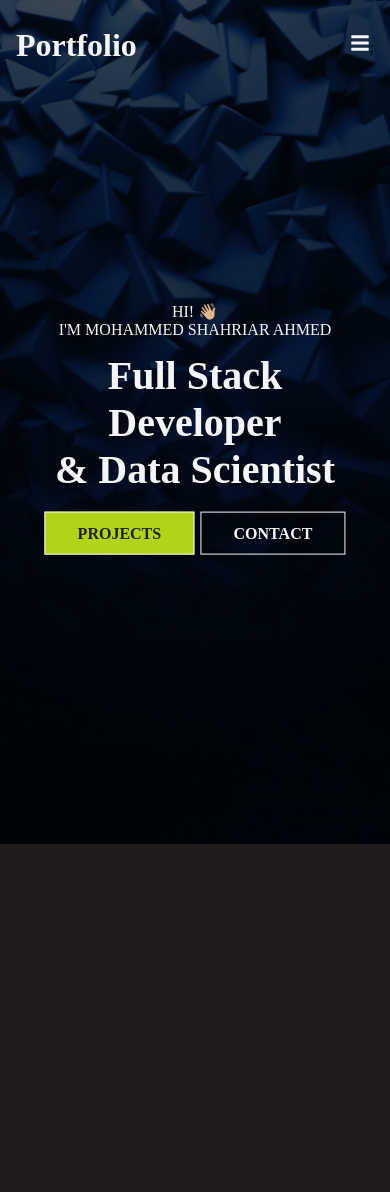
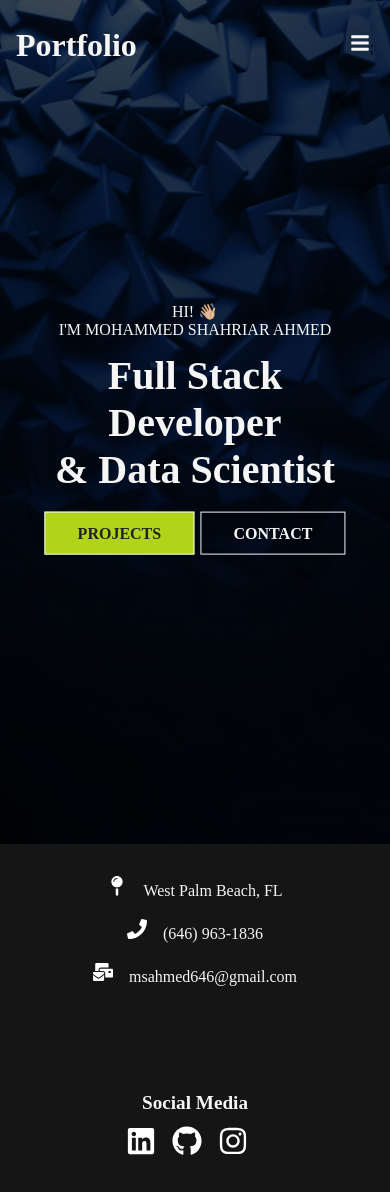
Before and after one commit to msahmed646/react-portfolio-website, a React (Create React App) app: page / in a window 390 px wide. Before the commit the page ends 848 px from the top, so only its background shows below. Built offline with nearby package versions, Linux system fonts and the light colour scheme; a web font is replaced by a local one.

Commit message:
Responsive Footer

```diff
--- /dev/null
+++ b/src/components/Footer.js
@@ -0,0 +1,52 @@
+import React from 'react';
+import "./FooterStyles.css";
+import { FaGithub, FaInstagram, FaLinkedin, FaMailBulk, FaMapPin, FaPhone } from 'react-icons/fa';
+
+const Footer = () => {
+  return (
+    <div className='footer'>
+        <div className='footer-container'>
+            <div className='left'>
+                <div className='location'>
+                    <FaMapPin size={20} style={{ color: '#fff', marginRight: "1rem" }}
+                    />
+                    <div>
+                        <p>West Palm Beach, FL</p>
+                    </div>
+                </div>
+
+                <div className='phone'>
+                    <FaPhone size={20} style={{ color: '#fff', marginRight: "1rem" }}
+                    />
+                    <div>
+                        <p>(646) 963-1836</p>
+                    </div>
+                </div>
+
+                <div className='email'>
+                    <FaMailBulk size={20} style={{ color: '#fff', marginRight: "1rem" }}
+                    />
+                    <div>
+                        <p>msahmed646@gmail.com</p>
+                    </div>
+                </div>
+            </div>
+
+            <div className='right'>
+                <div className='social'>
+                    <h4>Social Media</h4>
+                    <FaLinkedin size={30} style={{ color: '#fff', marginRight: '1rem' }}
+                    />
+                    <FaGithub size={30} style={{ color: '#fff', marginRight: '1rem' }}
+                    />
+                    <FaInstagram size={30} style={{ color: '#fff', marginRight: '1rem' }}
+                    />
+                </div>
+
+            </div>
+        </div>
+    </div>
+  )
+}
+
+export default Footer;
--- /dev/null
+++ b/src/components/FooterStyles.css
@@ -0,0 +1,61 @@
+.footer {
+    width: 100%;
+    padding: 1rem 0;
+    background-color: rgba(19, 19, 19, 0.8);
+}
+
+.footer-container {
+    max-width: 1140px;
+    margin: auto;
+    display: grid;
+    grid-template-columns: repeat(2, 1fr);
+    grid-gap: 40px;
+}
+
+.left {
+    height: 100%;
+    max-width: 100%;
+    display: flex;
+    flex-direction: column;
+    padding: 1rem;
+}
+
+.location, .phone, .email{
+    display: flex;
+    margin-bottom: 0.8rem;
+}
+
+.location, .phone, .email p {
+    line-height: 30px;
+}
+
+.right {
+    height: 100%;
+    max-width: 100%;
+    display: flex;
+    flex-direction: column;
+    padding: 1rem;
+}
+
+.social {
+    margin-top: 1rem;
+}
+
+h4{
+    font-size: 1.2rem;
+    padding-bottom: 0.7rem;
+}
+
+p {
+    font-size: 1.2 rem;
+}
+
+@media screen and (max-width: 640px) {
+    .footer-container {
+        grid-template-columns: 1fr;
+        text-align: center;
+    }
+    .left {
+        align-items: center;
+    }
+}
--- a/src/components/NavbarStyles.css
+++ b/src/components/NavbarStyles.css
@@ -36,7 +36,7 @@
         align-items: center;
         width: 100%;
         height: 100vh;
-        background: rgba(19, 17, 17, 0.9);
+        background: rgba(7, 6, 6, 0.9);
         position: absolute;
         top: 0;
         left: -100%;
@@ -46,6 +46,7 @@
 
     .nav-menu.active {
         left: 0;
+        background-color: black;
     }
 
     .nav-menu li {
--- a/src/routes/Home.js
+++ b/src/routes/Home.js
@@ -1,12 +1,14 @@
 import React from 'react';
 import Navbar from '../components/Navbar';
 import HeroImg from '../components/HeroImg';
+import Footer from '../components/Footer';
 
 const Home = () => {
   return (
     <div>
       <Navbar />
       <HeroImg />
+      <Footer />
     </div>
   )
 }
```
